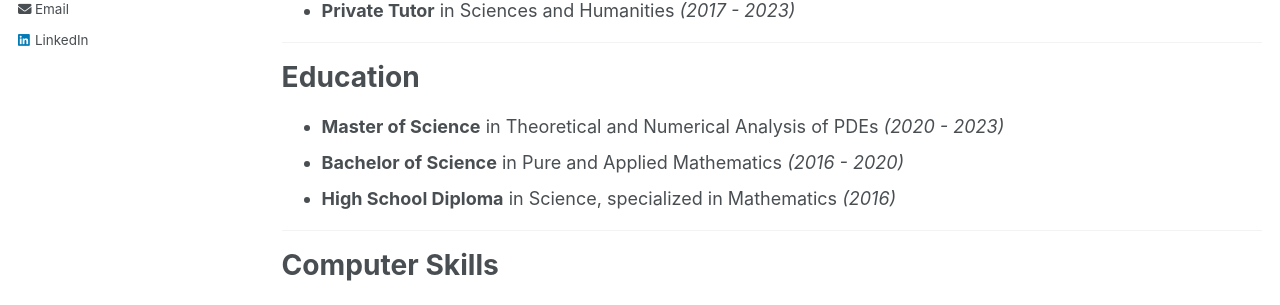
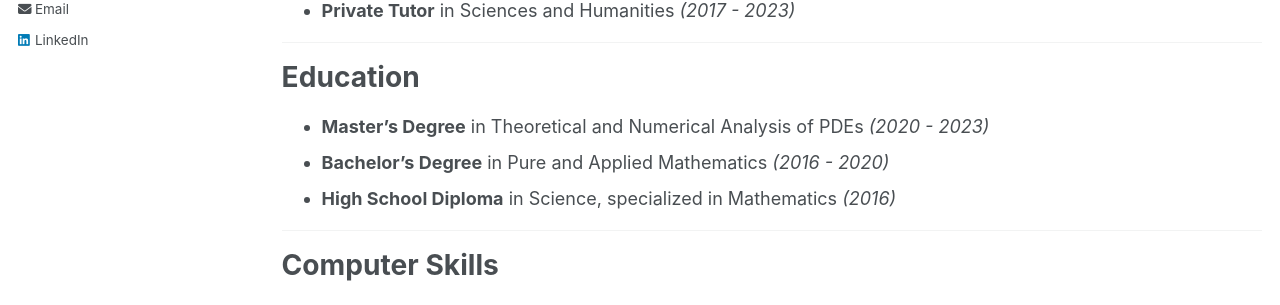
Before and after one commit to camillecelaries/camillecelaries.github.io, a Jekyll site: the page built from _pages/cv.md, in a window 1280 px wide and 1297 px high. Shown: the part 400-705 px from the top of the window. Built offline with Jekyll 4.4.1, drawn with Linux system fonts in a browser that asks for light colours.

Commit message:
Update cv.md

```diff
--- a/_pages/cv.md
+++ b/_pages/cv.md
@@ -27,8 +27,8 @@ Work experience
 Education
 ======
 
-* <b>Master of Science</b> in Theoretical and Numerical Analysis of PDEs <i>(2020 - 2023)</i>
-* <b>Bachelor of Science</b> in Pure and Applied Mathematics <i>(2016 - 2020)</i>
+* <b>Master's Degree</b> in Theoretical and Numerical Analysis of PDEs <i>(2020 - 2023)</i>
+* <b>Bachelor's Degree</b> in Pure and Applied Mathematics <i>(2016 - 2020)</i>
 * <B>High School Diploma</B> in Science, specialized in Mathematics <i>(2016)</i>
 
 ***
```
